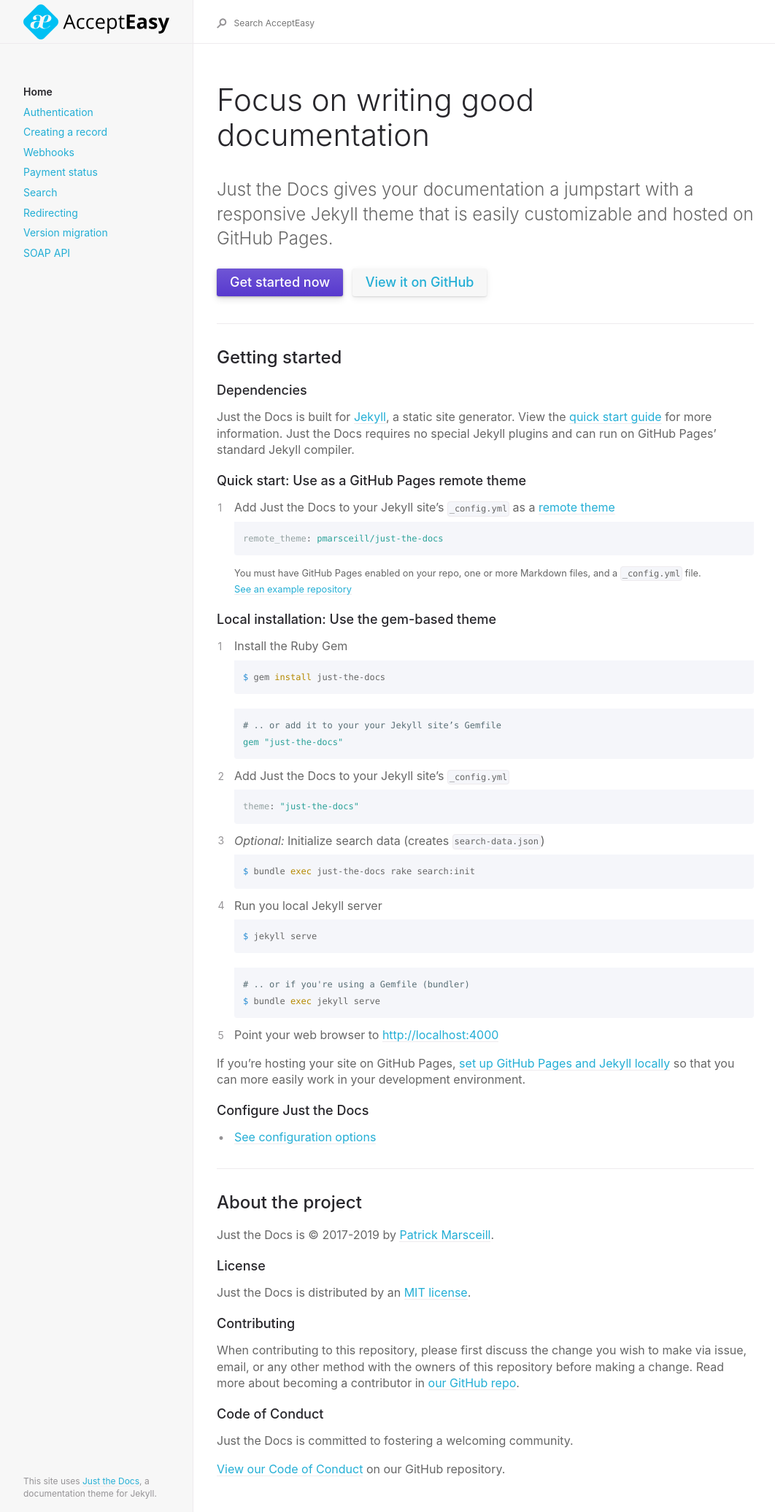
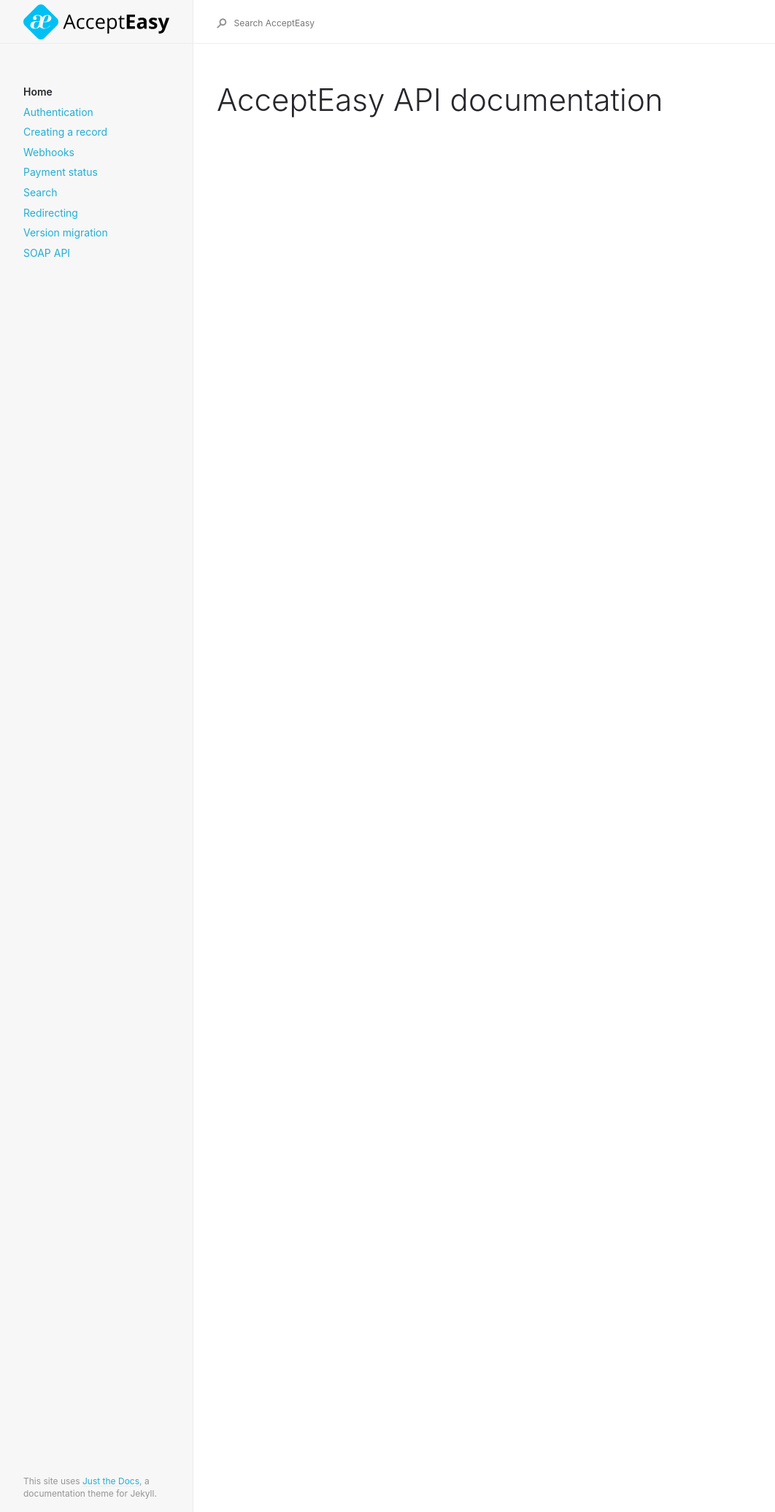
Before and after one commit to AcceptEmail/apidocs, a Jekyll site: the page built from index.md, in a window 1280 px wide. Shown: the whole page at 73% size, without its empty margins (91-1153 px from the left). Built offline with Jekyll 4.4.1, drawn with Linux system fonts in a browser that asks for light colours.

Commit message:
Update index.md

````diff
--- a/index.md
+++ b/index.md
@@ -6,81 +6,5 @@ description: "Just the Docs is a responsive Jekyll theme with built-in search th
 permalink: /
 ---
 
-# Focus on writing good documentation
+# AcceptEasy API documentation
 {: .fs-9 }
-
-Just the Docs gives your documentation a jumpstart with a responsive Jekyll theme that is easily customizable and hosted on GitHub Pages.
-{: .fs-6 .fw-300 }
-
-[Get started now](#getting-started){: .btn .btn-primary .fs-5 .mb-4 .mb-md-0 .mr-2 } [View it on GitHub](https://github.com/pmarsceill/just-the-docs){: .btn .fs-5 .mb-4 .mb-md-0 }
-
----
-
-## Getting started
-
-### Dependencies
-
-Just the Docs is built for [Jekyll](https://jekyllrb.com), a static site generator. View the [quick start guide](https://jekyllrb.com/docs/) for more information. Just the Docs requires no special Jekyll plugins and can run on GitHub Pages' standard Jekyll compiler.
-
-### Quick start: Use as a GitHub Pages remote theme
-
-1. Add Just the Docs to your Jekyll site's `_config.yml` as a [remote theme](https://blog.github.com/2017-11-29-use-any-theme-with-github-pages/)
-```yaml
-remote_theme: pmarsceill/just-the-docs
-```
-<small>You must have GitHub Pages enabled on your repo, one or more Markdown files, and a `_config.yml` file. [See an example repository](https://github.com/pmarsceill/jtd-remote)</small>
-
-### Local installation: Use the gem-based theme
-
-1. Install the Ruby Gem
-```bash
-$ gem install just-the-docs
-```
-```yaml
-# .. or add it to your your Jekyll site’s Gemfile
-gem "just-the-docs"
-```
-2. Add Just the Docs to your Jekyll site’s `_config.yml`
-```yaml
-theme: "just-the-docs"
-```
-3. _Optional:_ Initialize search data (creates `search-data.json`)
-```bash
-$ bundle exec just-the-docs rake search:init
-```
-3. Run you local Jekyll server
-```bash
-$ jekyll serve
-```
-```bash
-# .. or if you're using a Gemfile (bundler)
-$ bundle exec jekyll serve
-```
-4. Point your web browser to [http://localhost:4000](http://localhost:4000)
-
-If you're hosting your site on GitHub Pages, [set up GitHub Pages and Jekyll locally](https://help.github.com/en/articles/setting-up-your-github-pages-site-locally-with-jekyll) so that you can more easily work in your development environment.
-
-### Configure Just the Docs
-
-- [See configuration options]({{ site.baseurl }}{% link docs/configuration.md %})
-
----
-
-## About the project
-
-Just the Docs is &copy; 2017-2019 by [Patrick Marsceill](http://patrickmarsceill.com).
-
-### License
-
-Just the Docs is distributed by an [MIT license](https://github.com/pmarsceill/just-the-docs/tree/master/LICENSE.txt).
-
-### Contributing
-
-When contributing to this repository, please first discuss the change you wish to make via issue,
-email, or any other method with the owners of this repository before making a change. Read more about becoming a contributor in [our GitHub repo](https://github.com/pmarsceill/just-the-docs#contributing).
-
-### Code of Conduct
-
-Just the Docs is committed to fostering a welcoming community.
-
-[View our Code of Conduct](https://github.com/pmarsceill/just-the-docs/tree/master/CODE_OF_CONDUCT.md) on our GitHub repository.
````
